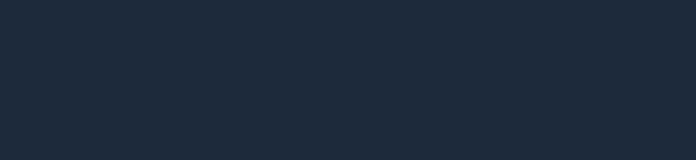
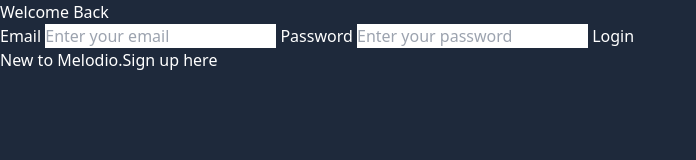
Before and after one commit to ruthlesscalm/melodio, a website: page views/login.html in a window 1280 px wide. Shown: the whole page, without its empty margins (0-696 px from the left). Drawn offline with nearby package versions, Linux system fonts and the light colour scheme; files that its build step writes are made by us from their sources.

Commit message:
feat: add login route and create login page with form for user authentication

```diff
--- a/app.js
+++ b/app.js
@@ -13,6 +13,10 @@
     res.sendFile(path.join(__dirname,"views/index.html"));  //change the location later after using ejs
 })
 
+app.get("/login", (req,res) => {
+    res.sendFile(path.join(__dirname,"views/login.html"));
+})
+
 app.listen(PORT, () => {
     console.log(`Server running on port ${PORT}`);
 })
--- a/views/login.html
+++ b/views/login.html
@@ -7,7 +7,21 @@
     <link rel="stylesheet" href="/css/style.css">
 </head>
 <body class="bg-slate-800">
-
+    <main class="text-white">
+        <div>
+            <h1>Welcome Back</h1>
+            <form action="/request" method="post">
+                <label for="email">Email</label>
+                <input type="email" name="email" id="email" placeholder="Enter your email">
+                <label for="password">Password</label>
+                <input type="text" name="password" id="password" placeholder="Enter your password">
+                <button type="submit">Login</button>
+            </form>
+        </div>
+        <div>
+            <p>New to Melodio.<a href="/register">Sign up here</a></p>
+        </div>
+    </main>
 
 </body>
 </html>
```
